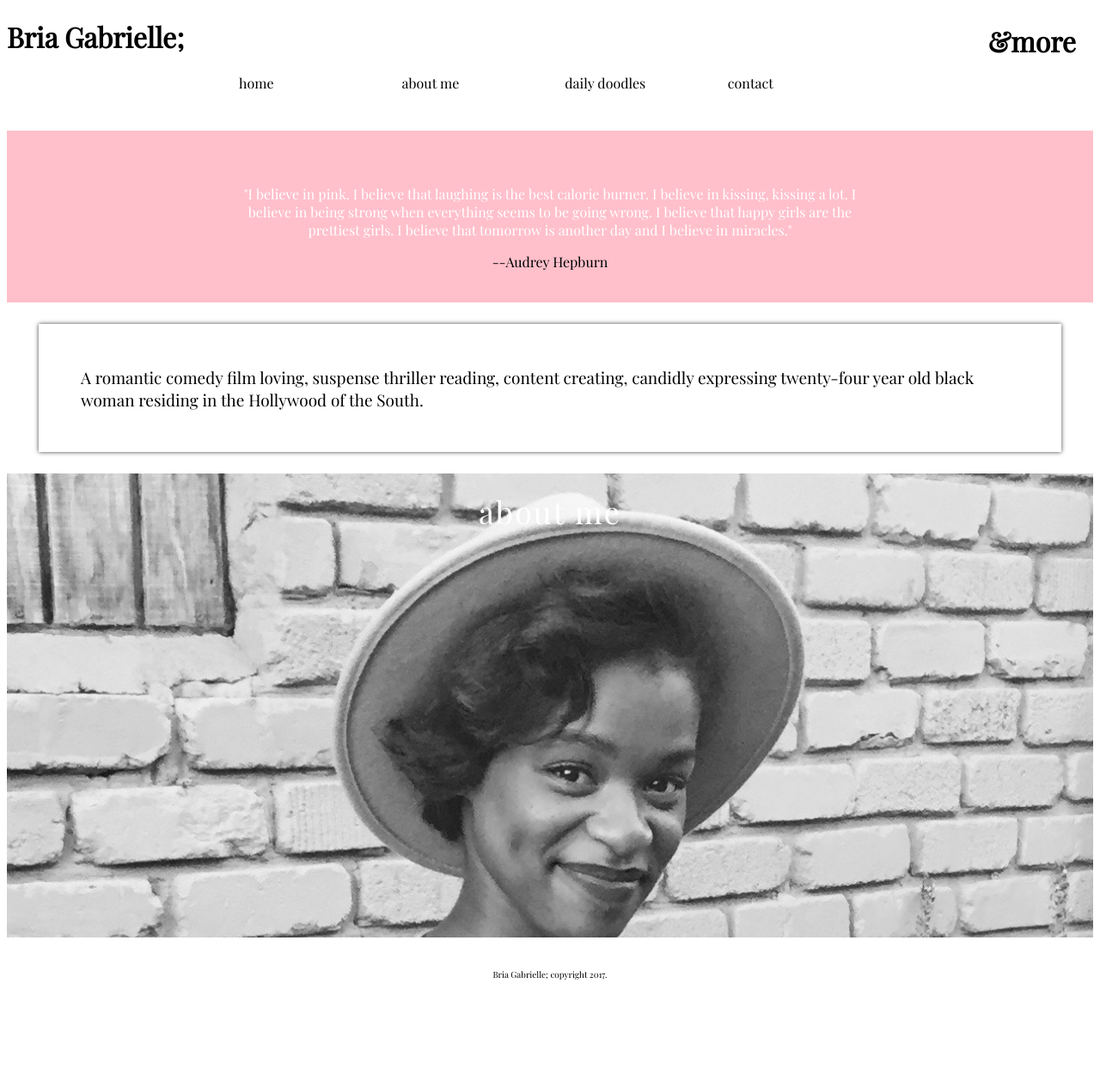
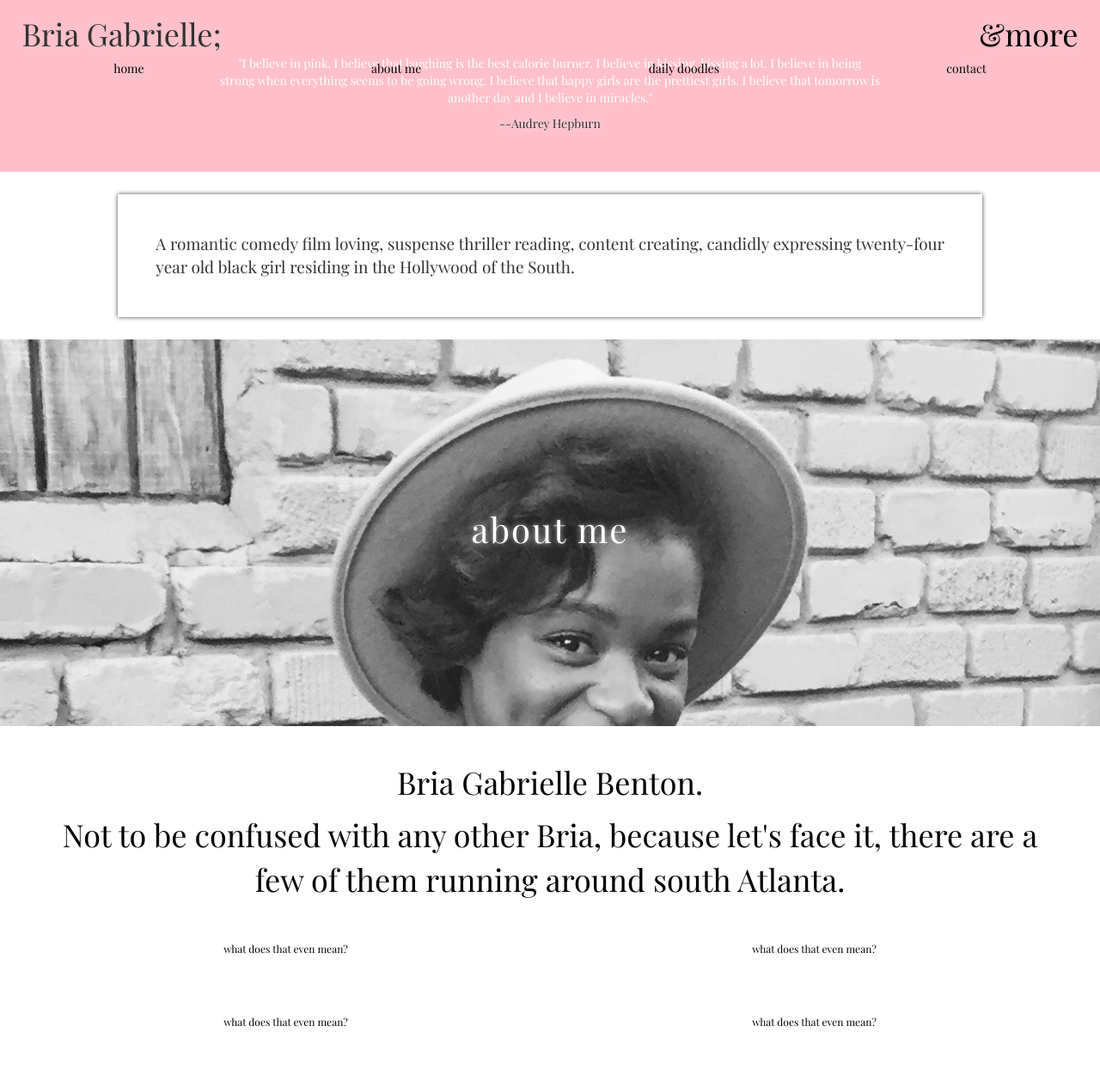
Before and after one commit to briabenton/personalwebsite, a plain HTML site: page index.html in a window 1280 px wide. Shown: the top 1265 px of the page at 86% size. Before the commit the page ends 1151 px from the top, so only its background shows below. Drawn offline with nearby package versions, Linux system fonts and the light colour scheme.

Commit message:
Add images and  being tracking using git

```diff
--- a/css/stylegab.css
+++ b/css/stylegab.css
@@ -1,27 +1,46 @@
-#layout {
+body {
 	font-family:'Playfair Display', serif;
 }
-
+.Bria {
+	float:left;
+	padding-left: 2%;
+}
 .icon {
 	float: right;
-	margin-right: 20px;
-	margin-top: -60px;
+	position: relative;
+	margin-top: 20px;
+	padding-right: 2%;
 }
+
+.header-cont {
+	position: fixed;
+	top: 0;
+	width: 100%;
+}
+
 a{
 	text-decoration: none;
 	color: black;
 }
-#navlist {
-	width: 60%;
-	margin-left: 270px;
-	display: block;
-	height: 50px;
-	font-family: 'Playfair Display', serif;
+a:unvisited {
+	color: black;
+	text-decoration: none;
 }
-.option {
-	display: block;
-	float: left;
-	width: 25%;
+a:visited {
+	color: black;
+	text-decoration: none;
+}
+a:hover {
+	color: black;
+	text-decoration: none;
+}
+header {
+	margin: 0 auto;
+}
+nav {
+	clear: both;
+	display: flex;
+	justify-content: space-around;
 }
 .quotebox {
 	text-align: center;
@@ -34,7 +53,10 @@ a{
 	padding-left: 20%;
 	padding-right: 20%;
 }
-.cookie {
+.author {
+	text-shadow: 0px 0px 6px rgba(255,255,255,0.7);
+}
+.quickbio {
 	font-size: 19px;
 	text-align: center;
 }
@@ -43,7 +65,7 @@ a{
 	overflow: hidden;
 	padding: 2%;
 }
-.about {
+.blurb {
 	background: rgba(255,255,255,.8);
 	width: 90%;
 	margin: 0 auto;
@@ -52,19 +74,42 @@ a{
 }
 .parallax {
 	background-image: url(../images/IMG_0116.jpg);
-	min-height: 500px;
+	min-height: 450px;
 	background-repeat: no-repeat;
 	background-size: cover;
 	background-attachment: fixed;
-	font-size: 36px;
+}
+.title {
+	font-size: 40px;
 	color: white;
 	text-align: center;
 	letter-spacing: 2px;
+	padding: 15%;
+	text-shadow: 0px 0px 6px rgba(255,255,255,0.7);
+}
+.about {
+	text-align: center;
 	padding: 20px;
-
 }
-img {
-	width: 100%;
+.intro {
+	font-size: 36px;
+	padding: 20px;
+	/*color: pink;*/
+}
+.hats {
+	padding: 20px;
+}
+.post {
+	font-size: 12px;
+	font-family:
+}
+.blogpost {
+	padding: 3%;
+	width: 0 auto;
+	margin: 0 auto;
+	text-align: center;
+	padding-left: 10%;
+	padding-right: 10%;
 }
 footer {
 	background-color: white;
--- a/index.html
+++ b/index.html
@@ -1,44 +1,114 @@
 <!DOCTYPE html>
 <html>
 <head>
+	<link rel="stylesheet" href="https://maxcdn.bootstrapcdn.com/bootstrap/3.3.7/css/bootstrap.min.css" integrity="sha384-BVYiiSIFeK1dGmJRAkycuHAHRg32OmUcww7on3RYdg4Va+PmSTsz/K68vbdEjh4u" crossorigin="anonymous">
 	<link rel="stylesheet" type="text/css" href="css/stylegab.css">
 	<link href="https://fonts.googleapis.com/css?family=Cookie|Playfair+Display" rel="stylesheet">
+	<link rel="shortcut icon" type="image/x-icon" href="http://unsplash.it/100">
+
 	<title>Bria Gabrielle;</title>
 </head>
-<div id="layout">
+
 <body>
-	<header>
-		<div class="main">
-			<h1>Bria Gabrielle;</h1>
+	<div class="header-cont">
+		<header>
+			<h1 class="Bria">Bria Gabrielle;</h1>
 			<h1 class="icon"><a href="https://www.facebook.com/">&amp;more</a></h1>
-		</div>
+			<nav>
+				<a href="#top">home</a>
+				<a href="#about">about me</a>
+				<a href="#dailydoodles">daily doodles</a>
+				<a href="#contact">contact</a>
+			</nav>
+		</header>
 
-		<div id="navlist">
-			<a class="option">home</a>
-			<a class="option">about me</a>
-			<a class="option">daily doodles</a>
-			<a class="option">contact</a>
-		</div>
-	</header>
+	</div>
 
 	<div class="quotebox">
 		<p class="quote">
-			"I believe in pink. I believe that laughing is the best calorie burner. I believe in kissing, kissing a lot. I believe in being strong when everything seems to be going wrong. I believe that happy girls are the prettiest girls. I believe that tomorrow is another day and I believe in miracles." <p>--Audrey Hepburn</p>
+			"I believe in pink. I believe that laughing is the best calorie burner. I believe in kissing, kissing a lot. I believe in being strong when everything seems to be going wrong. I believe that happy girls are the prettiest girls. I believe that tomorrow is another day and I believe in miracles." <p class="author">--Audrey Hepburn</p>
 		</p>
 	</div>
+
 	<div class="container">
-		<div class="about">
-			<span class="cookie">A romantic comedy film loving, suspense thriller reading, content creating, candidly expressing twenty-four year old black woman residing in the Hollywood of the South.</span>
+		<div class="blurb">
+			<span class="quickbio">A romantic comedy film loving, suspense thriller reading, content creating, candidly expressing twenty-four year old black girl residing in the Hollywood of the South.</span>
 		</div>
 	</div>
-	<div class="parallax"> about me </div>
-	<div>
+
+	<a name="about">
+
+	<div class="parallax">
+		<div class="title">about me</div>
+	</div>
+	<div class="about">
+		<div class="intro">
+			<p>Bria Gabrielle Benton.</p>
+			<p>Not to be confused with any other Bria, because let's face it, there are a few of them running around south Atlanta.
+			</p>
+			<div class="row">
+				<div class="hats dramaqueen post col-xs-12 col-sm-6">
+					<img src="">
+					<p>what does that even mean?</p>
+				</div>
+				<div class="hats moviebuff post col-xs-12 col-sm-6">
+					<img src="">
+					<p>what does that even mean?</p>
+				</div>
+				<div class="hats romantic post col-xs-12 col-sm-6">
+					<img src="">
+					<p>what does that even mean?</p>
+				</div>
+				<div class="hats worldly post col-xs-12 col-sm-6">
+					<img src="">
+					<p>what does that even mean?</p>
+				</div>
+			</div>
+
+		</div>
 
 	</div>
+
+	<a name="dailydoodles">
+
+	<div class="parallax">
+		<div class="title">daily doodles</div>
+	</div>
+
+	<section class="blogcontainer">
+
+		<article class="blogpost col-md-6">
+			<div class="image"><img src= "images/kayla.png" height="300px" width="300px"></div>
+			<h3>title</h3>
+			<p class="subhead">Example</p>
+			<p class="content">Lorem ipsum dolor sit amet, atqui nihil dolore id mei, cum ad putant laoreet maiestatis. Pro ne sint facete dignissim, pro unum populo ne. Vitae consul quaestio ea usu. His ad facer suavitate, ei principes consetetur eum. Eam ea tollit tempor. Sit ex commune sententiae, iriure instructior et eum.</p>
+		</article>
+
+		<article class="blogpost col-md-6">
+			<div class="image"><img src= "images/kayla.png" height="300px" width="300px"></div>
+			<h3>title</h3>
+			<p class="subhead">Example</p>
+			<p class="content">Lorem ipsum dolor sit amet, atqui nihil dolore id mei, cum ad putant laoreet maiestatis. Pro ne sint facete dignissim, pro unum populo ne. Vitae consul quaestio ea usu. His ad facer suavitate, ei principes consetetur eum. Eam ea tollit tempor. Sit ex commune sententiae, iriure instructior et eum.</p>
+		</article>
+
+		<article class="blogpost col-md-6">
+			<div class="image"><img src= "images/kayla.png" height="300px" width="300px"></div>
+			<h3>title</h3>
+			<p class="subhead">Example</p>
+			<p class="content">Lorem ipsum dolor sit amet, atqui nihil dolore id mei, cum ad putant laoreet maiestatis. Pro ne sint facete dignissim, pro unum populo ne. Vitae consul quaestio ea usu. His ad facer suavitate, ei principes consetetur eum. Eam ea tollit tempor. Sit ex commune sententiae, iriure instructior et eum.</p>
+		</article>
+
+		<article class="blogpost col-md-6">
+			<div class="image"><img src= "images/kayla.png" height="300px" width="300px"></div>
+			<h3>title</h3>
+			<p class="subhead">Example</p>
+			<p class="content">Lorem ipsum dolor sit amet, atqui nihil dolore id mei, cum ad putant laoreet maiestatis. Pro ne sint facete dignissim, pro unum populo ne. Vitae consul quaestio ea usu. His ad facer suavitate, ei principes consetetur eum. Eam ea tollit tempor. Sit ex commune sententiae, iriure instructior et eum.</p>
+		</article>
+	</section>
+
 	<footer>
 		<p>Bria Gabrielle; copyright 2017.</p>
 
 	</footer>
 </body>
-</div>
 </html>
```
Also changed, not shown: images/kayla.png (added), 1 other file.
